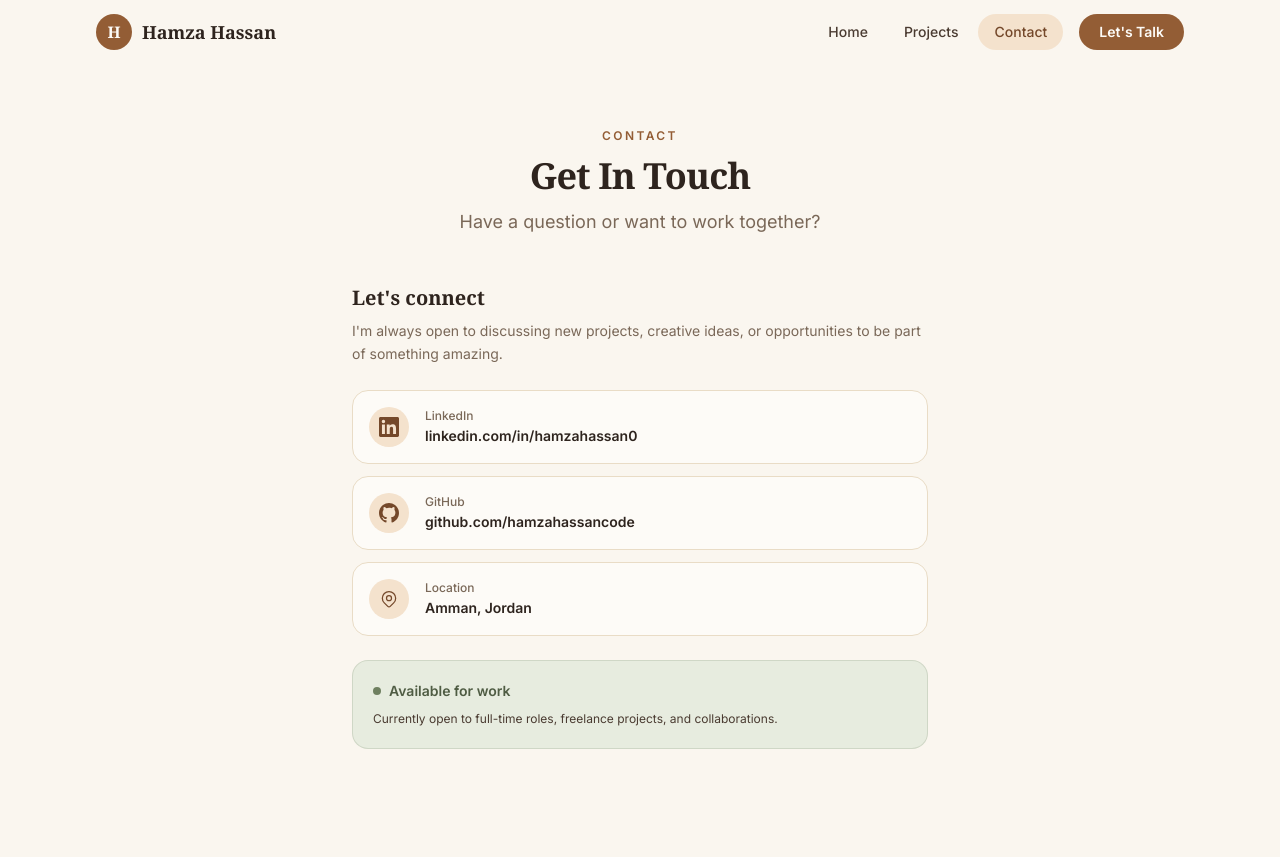
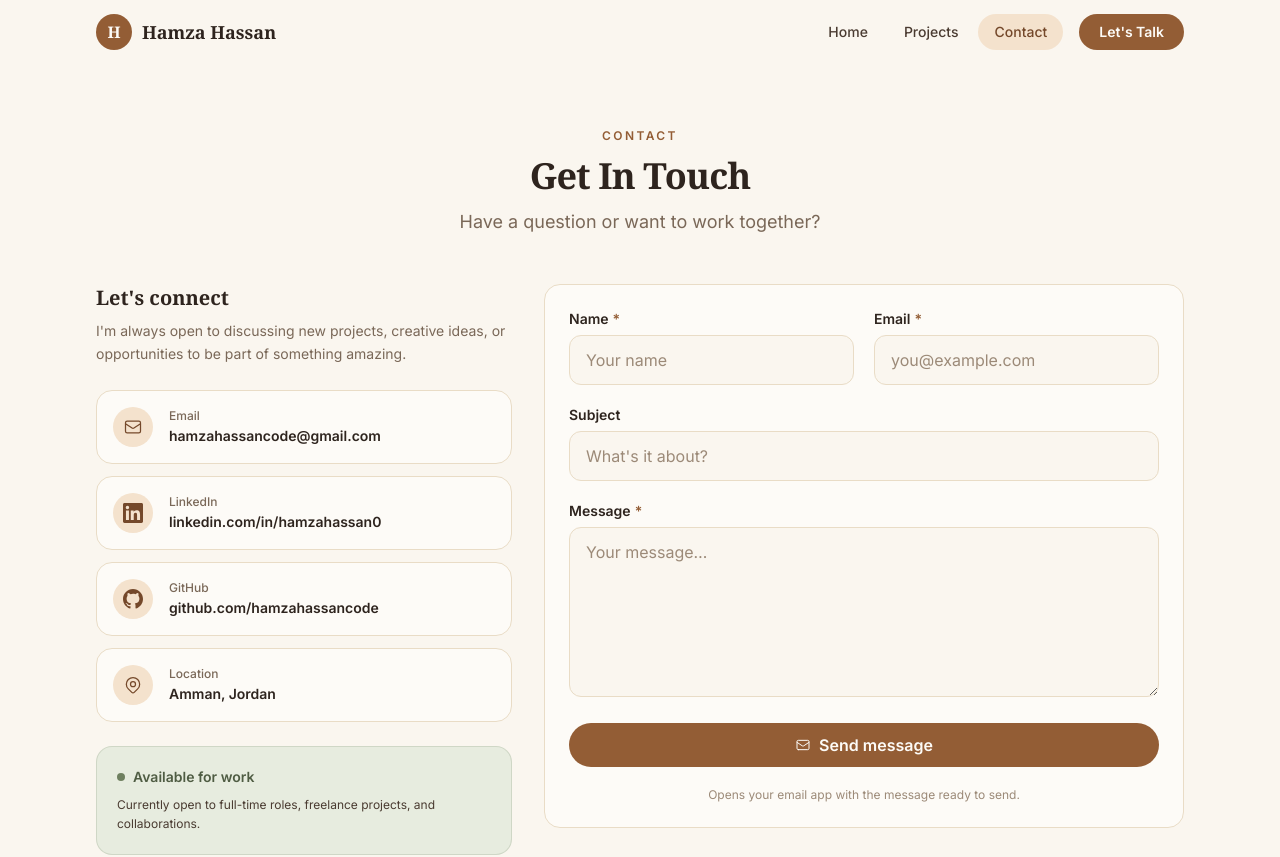
Before and after one commit to hamzahassancode/portfolio, a React (Vite) app in the folder frontend/: page /contact in a window 1280 px wide. Shown: the top 857 px of the page. Built offline with nearby package versions, Linux system fonts and the light colour scheme.

Commit message:
Add contact email

```diff
--- a/frontend/src/data/portfolio.ts
+++ b/frontend/src/data/portfolio.ts
@@ -4,7 +4,7 @@ export const profile: Profile = {
   fullName: 'Hamza Hassan',
   title: 'Full-Stack Developer',
   bio: 'Passionate developer who loves building elegant solutions to complex problems.',
-  email: undefined,
+  email: 'hamzahassancode@gmail.com',
   location: 'Amman, Jordan',
   githubUrl: 'https://github.com/hamzahassancode',
   linkedinUrl: 'https://linkedin.com/in/hamzahassan0',
```
